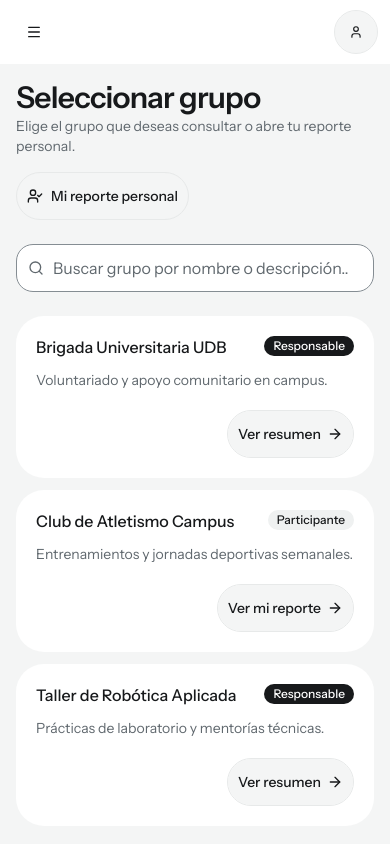
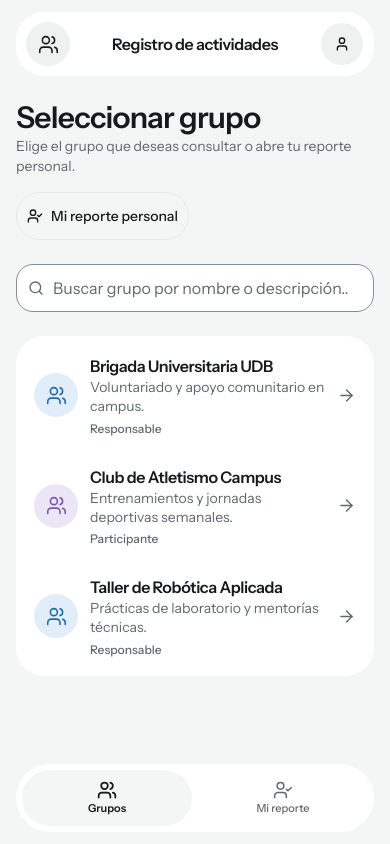
Before and after one commit to ineedoritos/dps104-equipo02-prototipoWeb, a Next.js app in the folder app-web/: page /grupos in a window 390 px wide. Built offline with nearby package versions, Linux system fonts and the light colour scheme.

Commit message:
refactor(web): adoptar la navegacion y componentes de Forma

```diff
--- a/app-web/src/app/(portal)/grupos/page.tsx
+++ b/app-web/src/app/(portal)/grupos/page.tsx
@@ -9,14 +9,10 @@ import {
   rutaPortal,
   useContextoPortal,
 } from "@/components/layout/contexto-portal";
-import { Badge } from "@/components/ui/badge";
 import { Button } from "@/components/ui/button";
 import {
   Card,
   CardContent,
-  CardDescription,
-  CardHeader,
-  CardTitle,
 } from "@/components/ui/card";
 import { Input } from "@/components/ui/input";
 
@@ -84,55 +80,33 @@ export default function GruposPage() {
           </CardContent>
         </Card>
       ) : (
-        <div className="grid max-w-4xl gap-3">
+        <ul className="grid max-w-4xl gap-2 rounded-[28px] bg-forma-paper p-2">
           {gruposFiltrados.map((grupo) => {
-            const esActivo = contextoActivo?.id === grupo.id;
+            const responsable = grupo.rol === "responsable";
+            const actual = contextoActivo?.id === grupo.id;
+            const href = responsable
+              ? rutaPortal("/dashboard", grupo.id)
+              : rutaPortal("/mi-reporte", grupo.id, { alcance: grupo.id });
+
             return (
-              <Card
-                key={grupo.id}
-              >
-                <CardHeader className="space-y-2">
-                  <div className="flex items-start justify-between gap-2">
-                    <CardTitle className="text-base leading-snug">
-                      {grupo.nombre}
-                    </CardTitle>
-                    {grupo.rol && (
-                      <Badge
-                        variant={
-                          grupo.rol === "responsable" ? "default" : "secondary"
-                        }
-                      >
-                        {grupo.rol === "responsable"
-                          ? "Responsable"
-                          : "Participante"}
-                      </Badge>
-                    )}
+              <li key={grupo.id}>
+                <Link href={href} className="flex min-h-16 items-center gap-3 rounded-[20px] p-2.5 hover:bg-forma-canvas focus-visible:outline-2 focus-visible:outline-ring">
+                  <span className={`grid size-11 shrink-0 place-items-center rounded-full ${responsable ? "bg-forma-blue text-forma-blue-ink" : "bg-forma-lilac text-forma-lilac-ink"}`}>
+                    <Users aria-hidden="true" size={21} strokeWidth={1.8} />
+                  </span>
+                  <div className="min-w-0 flex-1">
+                    <h2 className="break-words font-semibold tracking-tight text-forma-ink">{grupo.nombre}</h2>
+                    <p className="text-sm leading-snug text-forma-muted">{grupo.descripcion}</p>
+                    <p className="mt-1 text-xs font-medium text-forma-muted">
+                      {responsable ? "Responsable" : "Participante"}{actual ? " · Grupo actual" : ""}
+                    </p>
                   </div>
-                  <CardDescription>{grupo.descripcion}</CardDescription>
-                </CardHeader>
-                <CardContent className="flex items-center justify-between gap-2">
-                  <span className="text-xs text-muted-foreground">
-                    {esActivo ? "Grupo actual" : null}
-                  </span>
-                  <Button
-                    nativeButton={false}
-                    variant="outline"
-                    render={
-                      <Link href={grupo.rol === "responsable"
-                        ? rutaPortal("/dashboard", grupo.id)
-                        : rutaPortal("/mi-reporte", grupo.id, { alcance: grupo.id })
-                      } />
-                    }
-                    className="gap-1.5"
-                  >
-                    <span>{grupo.rol === "responsable" ? "Ver resumen" : "Ver mi reporte"}</span>
-                    <ArrowRight className="h-3.5 w-3.5" />
-                  </Button>
-                </CardContent>
-              </Card>
+                  <ArrowRight aria-hidden="true" size={19} strokeWidth={1.8} className="shrink-0 text-forma-muted" />
+                </Link>
+              </li>
             );
           })}
-        </div>
+        </ul>
       )}
     </div>
   );
--- a/app-web/src/app/(portal)/jornadas/page.tsx
+++ b/app-web/src/app/(portal)/jornadas/page.tsx
@@ -35,14 +35,18 @@ import type { EstadoJornadaDerivado } from "@/types/dominio";
 
 type FiltroEstadoJornada = "todas" | EstadoJornadaDerivado;
 
-const ETIQUETA_ESTADO: Record<
-  EstadoJornadaDerivado,
-  { texto: string; variante: "default" | "secondary" | "outline" | "destructive" }
-> = {
-  programada: { texto: "Programada", variante: "outline" },
-  en_curso: { texto: "En curso", variante: "default" },
-  finalizada: { texto: "Finalizada", variante: "secondary" },
-  cancelada: { texto: "Cancelada · excluida de totales", variante: "destructive" },
+const TONO_JORNADA = {
+  programada: "bg-forma-blue text-forma-blue-ink",
+  en_curso: "bg-forma-mint text-forma-mint-ink",
+  finalizada: "bg-forma-fill text-forma-muted",
+  cancelada: "bg-forma-rose text-forma-rose-ink",
+};
+
+const ETIQUETA_ESTADO: Record<EstadoJornadaDerivado, string> = {
+  programada: "Programada",
+  en_curso: "En curso",
+  finalizada: "Finalizada",
+  cancelada: "Cancelada · excluida de totales",
 };
 
 export default function JornadasPage() {
@@ -151,7 +155,7 @@ export default function JornadasPage() {
           onValueChange={(val) => aplicarFiltros({ ...filtros, estado: val ?? "todas" })}
         >
           <SelectTrigger aria-label="Estado de jornada" className="w-full bg-forma-canvas sm:w-auto">
-            <SelectValue>{estadoFiltro === "todas" ? "Todas las jornadas" : ETIQUETA_ESTADO[estadoFiltro].texto}</SelectValue>
+            <SelectValue>{estadoFiltro === "todas" ? "Todas las jornadas" : ETIQUETA_ESTADO[estadoFiltro]}</SelectValue>
           </SelectTrigger>
           <SelectContent>
             <SelectItem value="todas">Todas las jornadas</SelectItem>
@@ -211,16 +215,20 @@ export default function JornadasPage() {
             return (
               <Card
                 key={jornada.id}
-                className="transition-colors hover:border-primary/50"
+                className="py-3"
               >
-                <CardContent className="p-4 flex flex-col sm:flex-row sm:items-center sm:justify-between gap-4">
-                  <div className="space-y-1.5 min-w-0">
+                <CardContent className="flex flex-wrap items-center gap-3">
+                  <div aria-hidden="true" className="grid min-h-14 w-12 shrink-0 place-content-center rounded-2xl bg-forma-lilac text-center text-forma-lilac-ink">
+                    <span className="text-[11px] font-semibold uppercase">{formatearFecha(jornada.inicio_en, { month: "short" })}</span>
+                    <span className="text-xl font-semibold leading-none tabular-nums">{dia.slice(-2)}</span>
+                  </div>
+                  <div className="min-w-0 flex-1 basis-[55%] space-y-1.5 sm:basis-auto">
                     <div className="flex flex-wrap items-center gap-2">
-                      <h2 className="text-base font-semibold truncate">
+                      <h2 className="break-words text-base font-semibold tracking-tight">
                         {jornada.titulo}
                       </h2>
-                      <Badge variant={infoEstado.variante}>
-                        {infoEstado.texto}
+                      <Badge variant="secondary" className={TONO_JORNADA[estadoDerivado]}>
+                        {infoEstado}
                       </Badge>
                     </div>
 
@@ -249,7 +257,7 @@ export default function JornadasPage() {
                     </div>
                   </div>
 
-                  <div className="flex items-center justify-between sm:justify-end gap-4 shrink-0">
+                  <div className="flex w-full flex-wrap items-center justify-between gap-2 pl-[60px] lg:w-auto lg:justify-end lg:pl-0">
                     <div className="text-left sm:text-right text-xs">
                       <p className="font-medium text-foreground">
                         {item.totalRegistros} registros
--- a/app-web/src/components/layout/lista-navegacion.tsx
+++ b/app-web/src/components/layout/lista-navegacion.tsx
@@ -55,22 +55,28 @@ const ITEMS_NAVEGACION: readonly ItemNavegacion[] = [
 
 interface ListaNavegacionProps {
   colapsado?: boolean;
-  alNavegar?: () => void;
+  inferior?: boolean;
 }
 
 export function ListaNavegacion({
   colapsado = false,
-  alNavegar,
+  inferior = false,
 }: ListaNavegacionProps) {
   const { contextoActivo } = useContextoPortal();
   const esResponsable = contextoActivo?.rol === "responsable";
   const pathname = usePathname();
   const items = ITEMS_NAVEGACION.filter(
-    (item) => !item.soloResponsable || esResponsable,
+    (item) => (!item.soloResponsable || esResponsable) &&
+      !(inferior && esResponsable && item.href === "/grupos"),
   );
 
   return (
-    <nav className="flex flex-col gap-1 px-2 py-3" aria-label="Navegación principal">
+    <nav
+      className={inferior
+        ? "flex w-full gap-1.5 rounded-[34px] bg-forma-paper p-1.5"
+        : "flex flex-col gap-1 px-2 py-3"}
+      aria-label="Navegación principal"
+    >
       {items.map((item) => {
         const Icono = item.icono;
         const paginaActual = pathname === item.href;
@@ -80,7 +86,6 @@ export function ListaNavegacion({
           <Link
             key={item.href}
             href={rutaPortal(item.href, contextoActivo?.id)}
-            onNavigate={alNavegar}
             aria-label={colapsado ? item.etiqueta : undefined}
             aria-current={paginaActual ? "page" : activo ? "location" : undefined}
             className={cn(
@@ -88,11 +93,12 @@ export function ListaNavegacion({
               activo
                 ? "bg-forma-canvas font-semibold text-forma-ink"
                 : "text-forma-muted hover:bg-forma-fill hover:text-forma-ink",
+              inferior && "min-h-14 min-w-0 flex-1 flex-col justify-center gap-0.5 rounded-[28px] px-1 py-1 text-[11px] leading-tight",
               colapsado && "justify-center px-2",
             )}
           >
-            <Icono aria-hidden="true" className="h-4 w-4 shrink-0" />
-            {!colapsado && <span className="truncate">{item.etiqueta}</span>}
+            <Icono aria-hidden="true" size={20} strokeWidth={activo ? 2.1 : 1.8} className="shrink-0" />
+            {!colapsado && <span className="max-w-full truncate">{item.etiqueta}</span>}
           </Link>
         );
 
--- a/app-web/src/components/layout/portal-shell.tsx
+++ b/app-web/src/components/layout/portal-shell.tsx
@@ -7,9 +7,8 @@ import {
   ChevronLeft,
   ChevronRight,
   LogOut,
-  Menu,
+  Users,
   User,
-  X,
 } from "lucide-react";
 
 import { rutaPortal, useContextoPortal } from "@/components/layout/contexto-portal";
@@ -24,14 +23,6 @@ import {
   DropdownMenuSeparator,
   DropdownMenuTrigger,
 } from "@/components/ui/dropdown-menu";
-import {
-  Sheet,
-  SheetClose,
-  SheetContent,
-  SheetHeader,
-  SheetTitle,
-  SheetTrigger,
-} from "@/components/ui/sheet";
 import { cn } from "@/lib/utils";
 
 export function PortalShell({ children }: { children: React.ReactNode }) {
@@ -39,10 +30,9 @@ export function PortalShell({ children }: { children: React.ReactNode }) {
   const enGrupos = usePathname() === "/grupos";
   const { contextoActivo } = useContextoPortal();
   const [colapsado, setColapsado] = useState(false);
-  const [menuMovilAbierto, setMenuMovilAbierto] = useState(false);
 
   return (
-    <div className="flex min-h-dvh bg-background text-foreground">
+    <div className="flex min-h-dvh bg-forma-canvas text-foreground">
       <a
         className="sr-only focus:not-sr-only focus:absolute focus:top-3 focus:left-3 focus:z-50 focus:rounded-lg focus:bg-card focus:px-4 focus:py-3 focus:outline-2 focus:outline-ring"
         href="#contenido-principal"
@@ -57,7 +47,7 @@ export function PortalShell({ children }: { children: React.ReactNode }) {
       >
         <div
           className={cn(
-            "flex min-h-16 items-center gap-2  px-3",
+            "flex min-h-16 items-center gap-2 px-3",
             colapsado ? "justify-center" : "justify-between",
           )}
         >
@@ -86,73 +76,38 @@ export function PortalShell({ children }: { children: React.ReactNode }) {
         </div>
 
         <div className="flex-1 overflow-y-auto">
-          <ListaNavegacion
-
-            colapsado={colapsado}
-          />
+          <ListaNavegacion colapsado={colapsado} />
         </div>
       </aside>
 
       <div className="flex min-w-0 flex-1 flex-col">
-        <header className="flex min-h-16 items-center justify-between gap-2 bg-forma-paper px-3 sm:gap-3 sm:px-6">
-          <div className="flex min-w-0 flex-1 items-center gap-2">
-            <Sheet open={menuMovilAbierto} onOpenChange={setMenuMovilAbierto}>
-              <SheetTrigger
-                render={
-                  <Button
-                    type="button"
-                    variant="ghost"
-                    size="icon"
-                    className="min-h-11 min-w-11 md:hidden"
-                    aria-label="Abrir menú de navegación"
-                  />
-                }
+        <header className="mx-4 mt-3 grid min-h-16 grid-cols-[44px_minmax(0,1fr)_44px] items-center gap-2 rounded-[28px] bg-forma-paper px-2.5 py-2 sm:mx-6 md:mt-5 md:grid-cols-[minmax(0,1fr)_auto] md:px-5">
+          <Link
+            href={rutaPortal("/grupos", contextoActivo?.id)}
+            aria-label={contextoActivo ? "Cambiar grupo" : "Elegir grupo"}
+            className="grid size-11 place-items-center rounded-full bg-forma-fill text-forma-ink hover:bg-forma-canvas focus-visible:outline-2 focus-visible:outline-ring md:hidden"
           >
-                <Menu aria-hidden="true" className="h-5 w-5" />
-              </SheetTrigger>
-              <SheetContent
-                side="left"
-                showCloseButton={false}
-                className="gap-0 rounded-r-3xl bg-forma-paper p-0 motion-reduce:transition-none"
-              >
-                <SheetHeader className="min-h-16 flex-row items-center justify-between gap-2 px-4 py-2">
-                  <SheetTitle className="text-left text-sm font-semibold">
-                    Registro de actividades
-                  </SheetTitle>
-                  <SheetClose
-                    render={
-                      <Button variant="ghost" size="icon" className="min-h-11 min-w-11" />
-                    }
-                    aria-label="Cerrar menú"
-                  >
-                    <X aria-hidden="true" className="size-4" />
-                  </SheetClose>
-                </SheetHeader>
-                <ListaNavegacion
-
-                  alNavegar={() => setMenuMovilAbierto(false)}
-                />
-              </SheetContent>
-            </Sheet>
-
-            <div className="flex min-w-0 flex-wrap items-center gap-x-3 gap-y-1 py-2">
+            <Users aria-hidden="true" size={21} strokeWidth={1.8} />
+          </Link>
+          <div className="flex min-w-0 flex-col items-center gap-0.5 text-center md:flex-row md:gap-4 md:text-left">
+            <div className="min-w-0">
+              <p className="break-words font-semibold leading-tight tracking-tight text-forma-ink">
+                {contextoActivo?.nombre ?? "Registro de actividades"}
+              </p>
               {contextoActivo && (
-                <div className="min-w-0">
-                  <p className="break-words font-semibold text-forma-ink">{contextoActivo.nombre}</p>
-                  <p className="text-sm text-forma-muted">
+                <p className="text-xs text-forma-muted">
                   {contextoActivo.rol === "responsable" ? "Responsable" : "Participante"}
                 </p>
+              )}
             </div>
-              )}
             {!enGrupos && (
               <Link
                 href={rutaPortal("/grupos", contextoActivo?.id)}
-                className="inline-flex min-h-11 items-center rounded-full px-3 text-sm text-forma-muted hover:bg-forma-fill focus-visible:outline-2 focus-visible:outline-ring"
+                className="hidden min-h-11 shrink-0 items-center rounded-full bg-forma-fill px-4 text-sm font-semibold text-forma-ink hover:bg-forma-canvas focus-visible:outline-2 focus-visible:outline-ring md:inline-flex"
               >
                 {contextoActivo ? "Cambiar grupo" : "Elegir grupo"}
               </Link>
             )}
-            </div>
           </div>
 
           <DropdownMenu>
@@ -160,15 +115,14 @@ export function PortalShell({ children }: { children: React.ReactNode }) {
               render={
                 <Button
                   type="button"
-                  variant="outline"
-                  size="sm"
-                  className="min-h-11 min-w-11 gap-2"
+                  variant="secondary"
+                  size="icon"
+                  className="size-11"
                   aria-label="Cuenta"
                 />
               }
             >
               <User aria-hidden="true" className="h-4 w-4" />
-              <span className="hidden sm:inline">Cuenta</span>
             </DropdownMenuTrigger>
             <DropdownMenuContent align="end" className="w-56 rounded-2xl bg-forma-paper shadow-none">
               <DropdownMenuGroup>
@@ -198,10 +152,15 @@ export function PortalShell({ children }: { children: React.ReactNode }) {
         <main
           id="contenido-principal"
           tabIndex={-1}
-          className="mx-auto w-full max-w-7xl flex-1 p-4 focus-visible:outline-2 focus-visible:-outline-offset-2 focus-visible:outline-ring sm:p-6"
+          className="mx-auto w-full max-w-7xl flex-1 px-4 pt-6 pb-[calc(6rem+env(safe-area-inset-bottom))] focus-visible:outline-2 focus-visible:-outline-offset-2 focus-visible:outline-ring sm:px-6 md:pb-10"
         >
           {children}
         </main>
+        <div className="fixed inset-x-0 bottom-0 z-30 bg-forma-canvas px-4 pt-2 pb-[max(0.75rem,env(safe-area-inset-bottom))] md:hidden">
+          <div className="mx-auto max-w-md">
+            <ListaNavegacion inferior />
+          </div>
+        </div>
       </div>
     </div>
   );
--- /dev/null
+++ b/app-web/src/components/reportes/metrica.tsx
@@ -0,0 +1,31 @@
+import type { LucideIcon } from "lucide-react";
+
+const TONOS_METRICA = {
+  blue: "bg-forma-blue text-forma-blue-ink",
+  mint: "bg-forma-mint text-forma-mint-ink",
+  peach: "bg-forma-peach text-forma-peach-ink",
+  lilac: "bg-forma-lilac text-forma-lilac-ink",
+};
+
+export function Metrica({
+  icono: Icono, tono, etiqueta, valor, detalle,
+}: {
+  icono: LucideIcon;
+  tono: keyof typeof TONOS_METRICA;
+  etiqueta: string;
+  valor: string | number;
+  detalle: string;
+}) {
+  return (
+    <div className="flex min-w-0 items-center gap-3 rounded-[24px] bg-forma-canvas p-2.5">
+      <span className={`grid size-11 shrink-0 place-items-center rounded-full ${TONOS_METRICA[tono]}`}>
+        <Icono aria-hidden="true" size={21} strokeWidth={1.8} />
+      </span>
+      <div className="min-w-0">
+        <dt className="text-xs text-forma-muted">{etiqueta}</dt>
+        <dd className="text-xl font-semibold leading-tight tracking-tight text-forma-ink tabular-nums">{valor}</dd>
+        <dd className="text-xs leading-snug text-forma-muted">{detalle}</dd>
+      </div>
+    </div>
+  );
+}
```
Also changed, not shown: app-web/src/app/(portal)/dashboard/page.tsx (+16 -70 lines), app-web/src/app/(portal)/mi-reporte/page.tsx (+14 -62 lines). Lines whose indentation alone changed are shown as unchanged.
